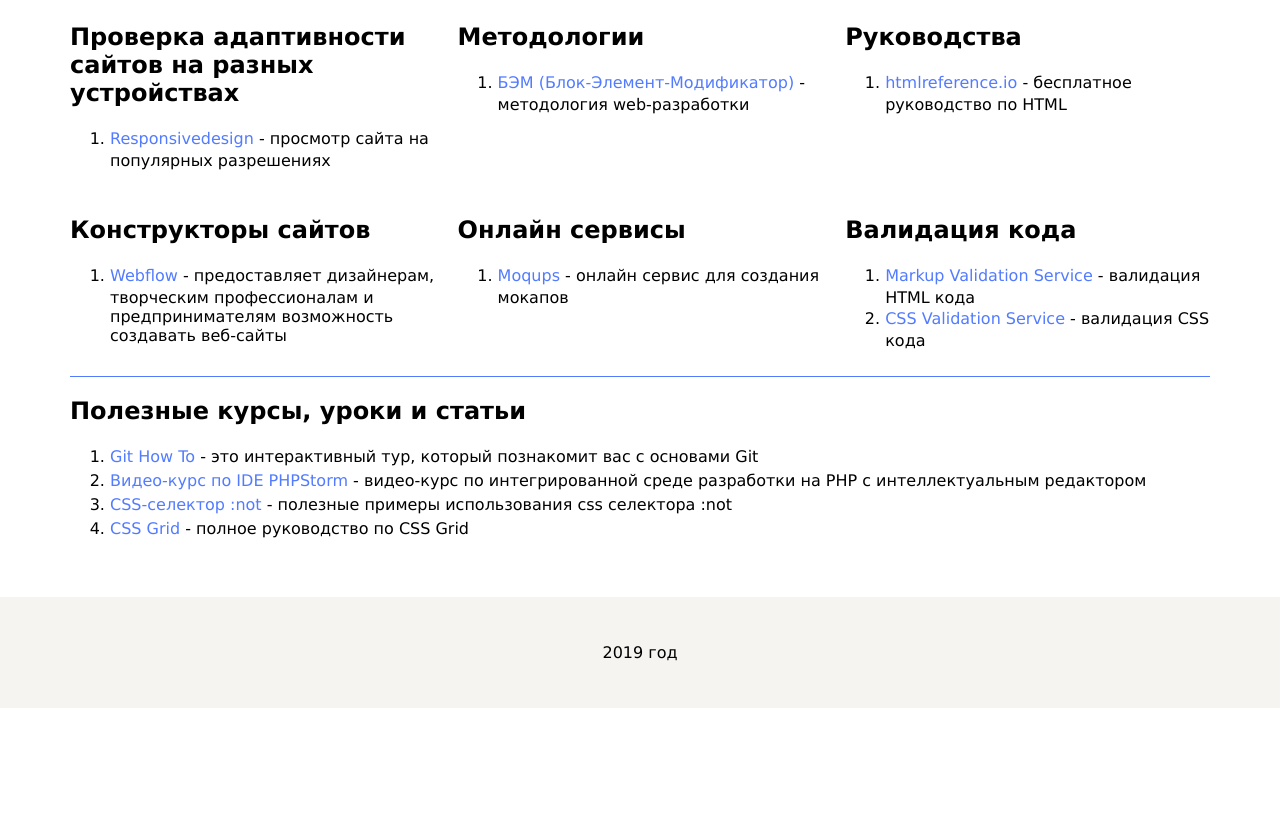
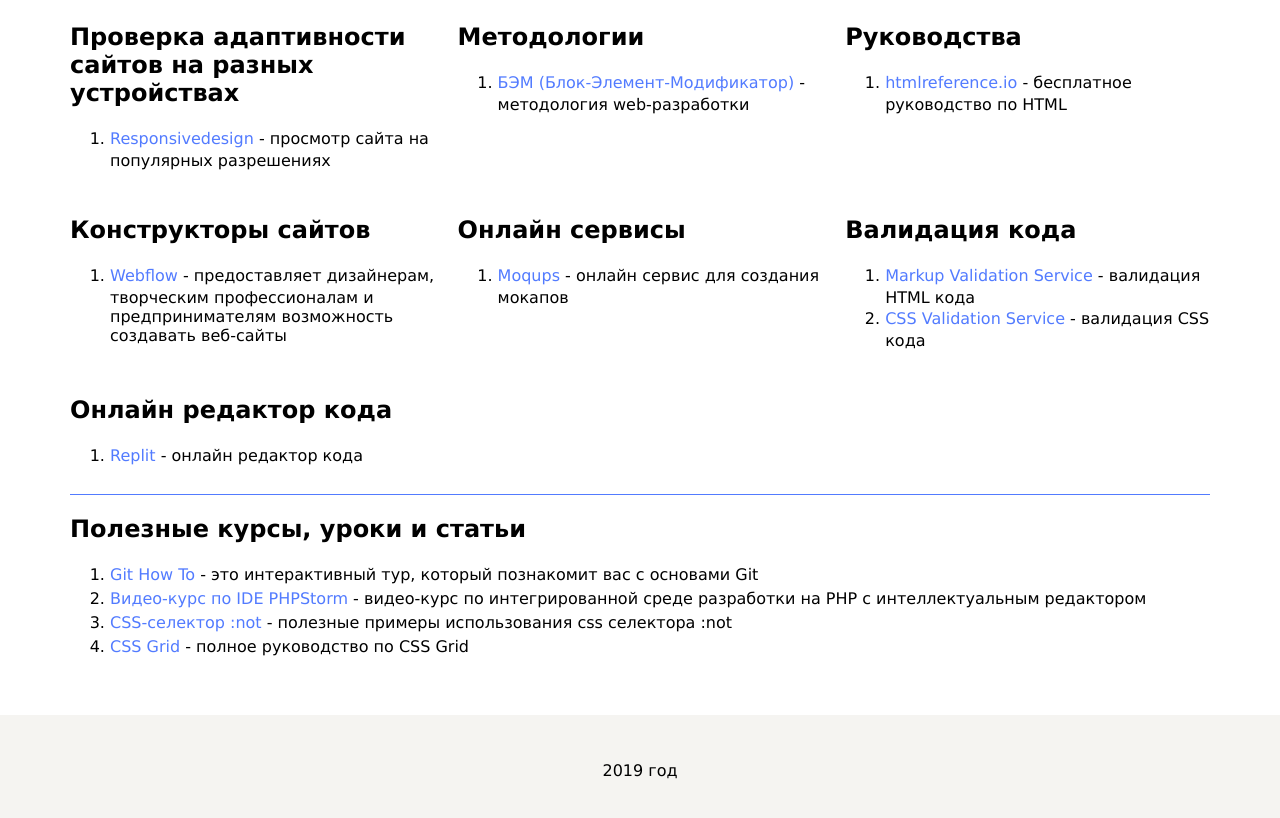
Before and after one commit to AzatMursiev/azatmursiev.github.io, a plain HTML site: page index.html in a window 1280 px wide. Shown: the part 1045-1863 px from the top of the page. Before the commit the page ends 1753 px from the top, so only its background shows below. Drawn offline with Linux system fonts and the light colour scheme.

Commit message:
Update index.html
add replit

```diff
--- a/index.html
+++ b/index.html
@@ -144,6 +144,13 @@
             </ol>
         </div>
 
+	<div class="block">
+            <h2>Онлайн редактор кода</h2>
+            <ol>
+                <li><a href="https://replit.com/" target="_blank">Replit</a> - онлайн редактор кода</li>
+            </ol>
+        </div>
+
         <div class="block">
             <h2>Полезные курсы, уроки и статьи</h2>
             <ol>
```
